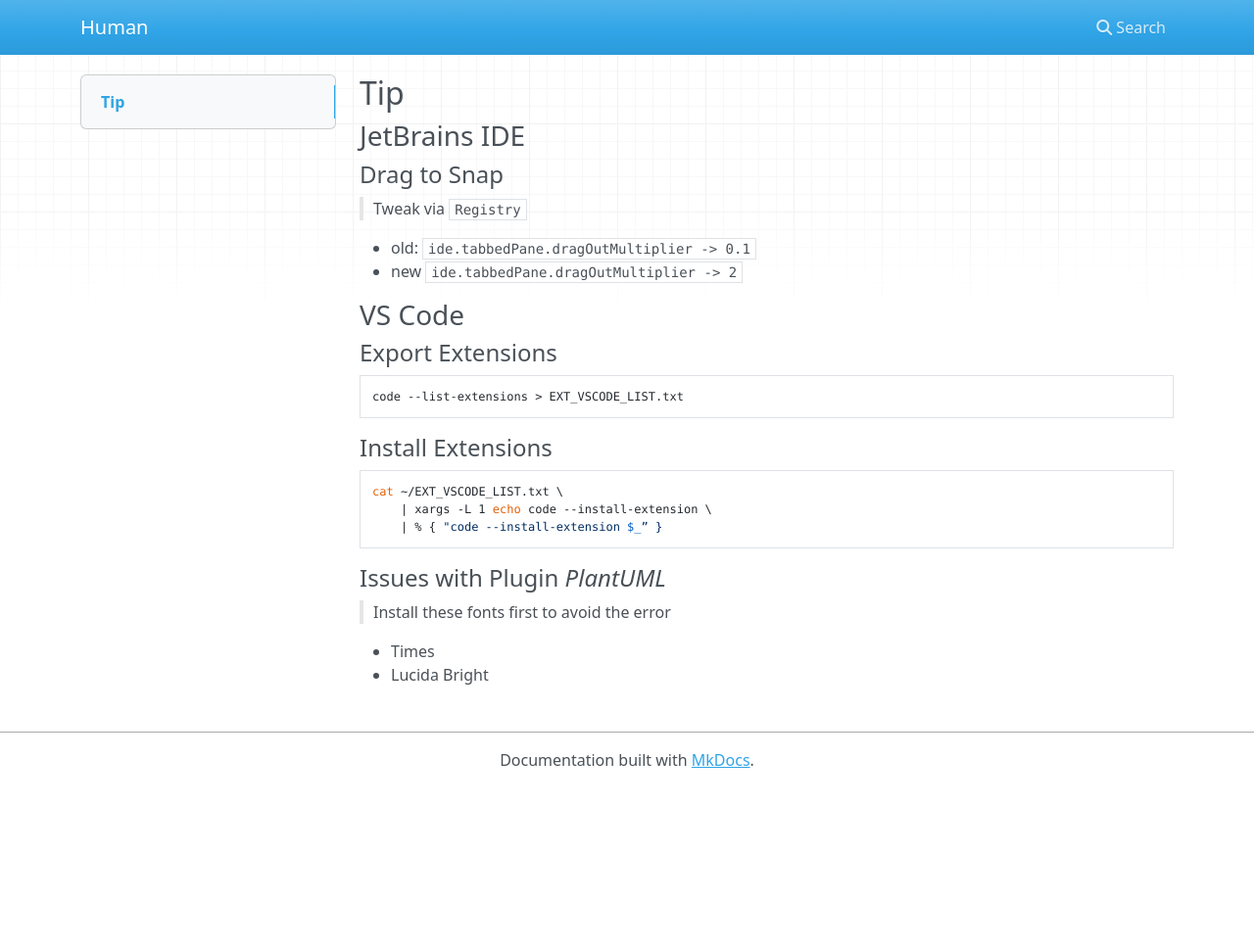
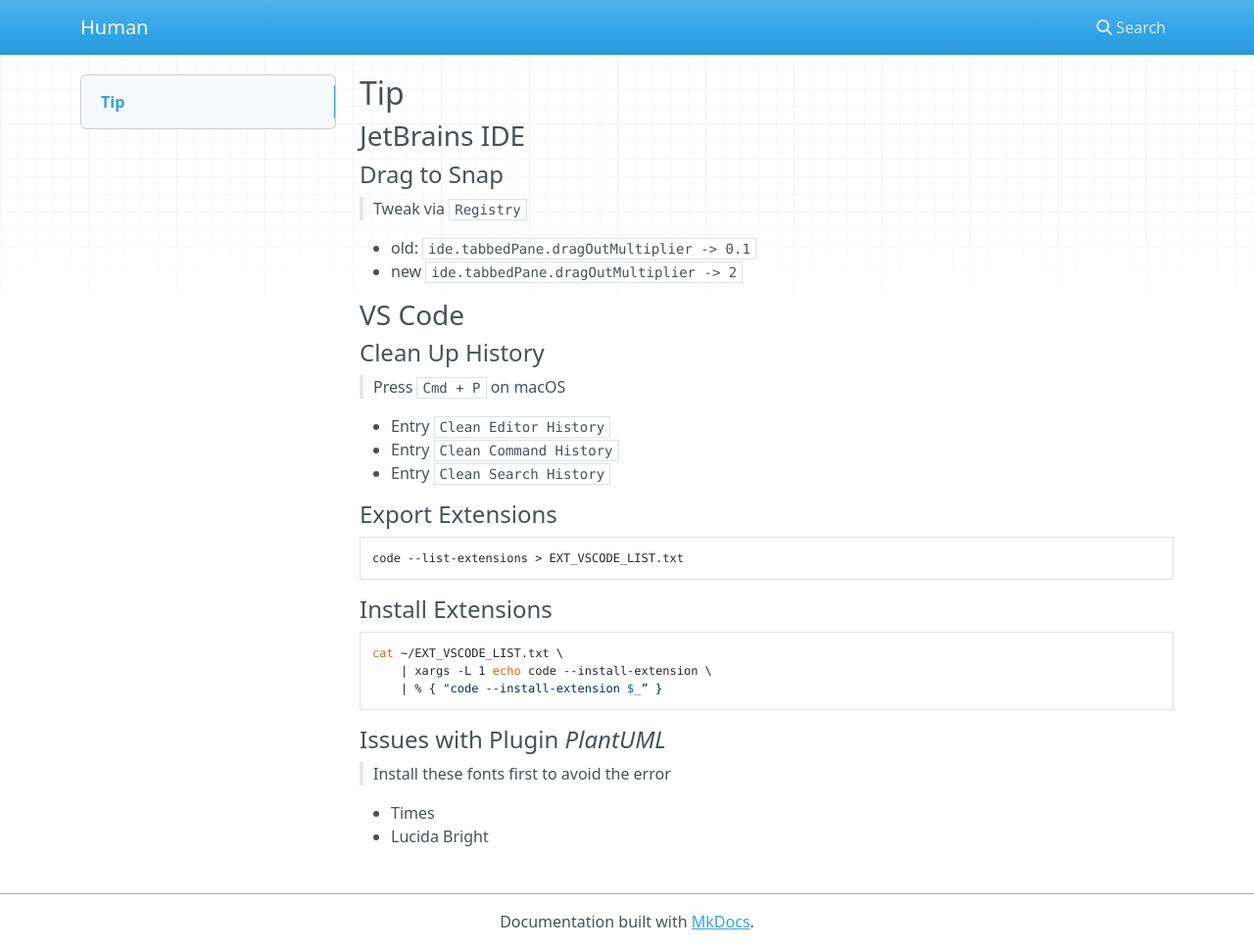
Before and after one commit to codingEzio/codingEzio.github.io, an MkDocs documentation site: the page built from docs/tips-n-tricks/tidbits-editor.md, in a window 1280 px wide and 969 px high. Shown: the whole window at 98% size. Built offline with MkDocs 1.6.1, drawn with Linux system fonts in a browser that asks for light colours; nearby versions of some CDN libraries.

Commit message:
feat: Tidbits updates on editor

```diff
--- a/docs/tips-n-tricks/tidbits-editor.md
+++ b/docs/tips-n-tricks/tidbits-editor.md
@@ -11,6 +11,14 @@
 - new `ide.tabbedPane.dragOutMultiplier -> 2`
 
 ### VS Code
+
+#### Clean Up History
+
+> Press `Cmd + P` on macOS
+
+- Entry `Clean Editor History`
+- Entry `Clean Command History`
+- Entry `Clean Search History`
 
 #### Export Extensions
 
```
